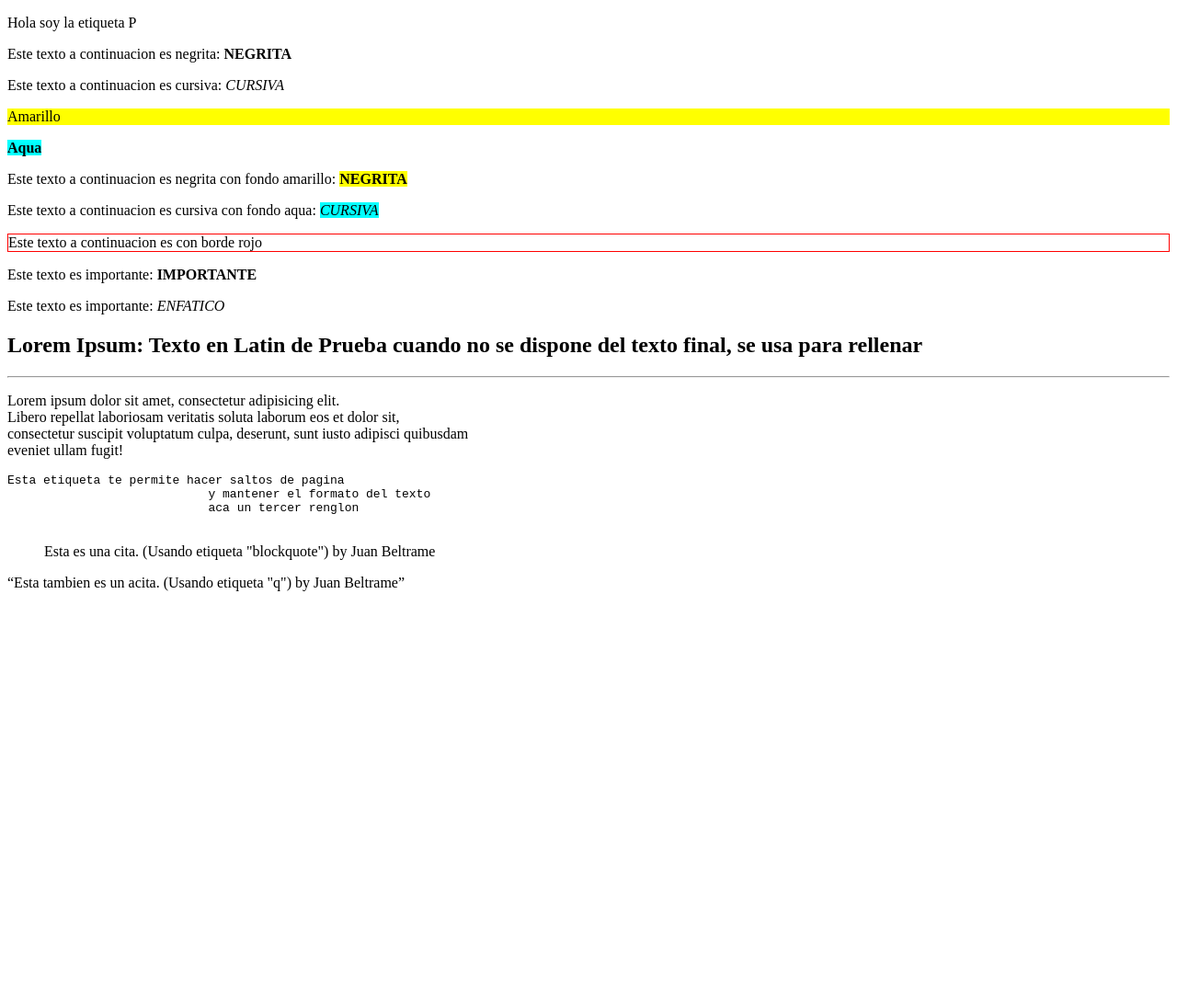
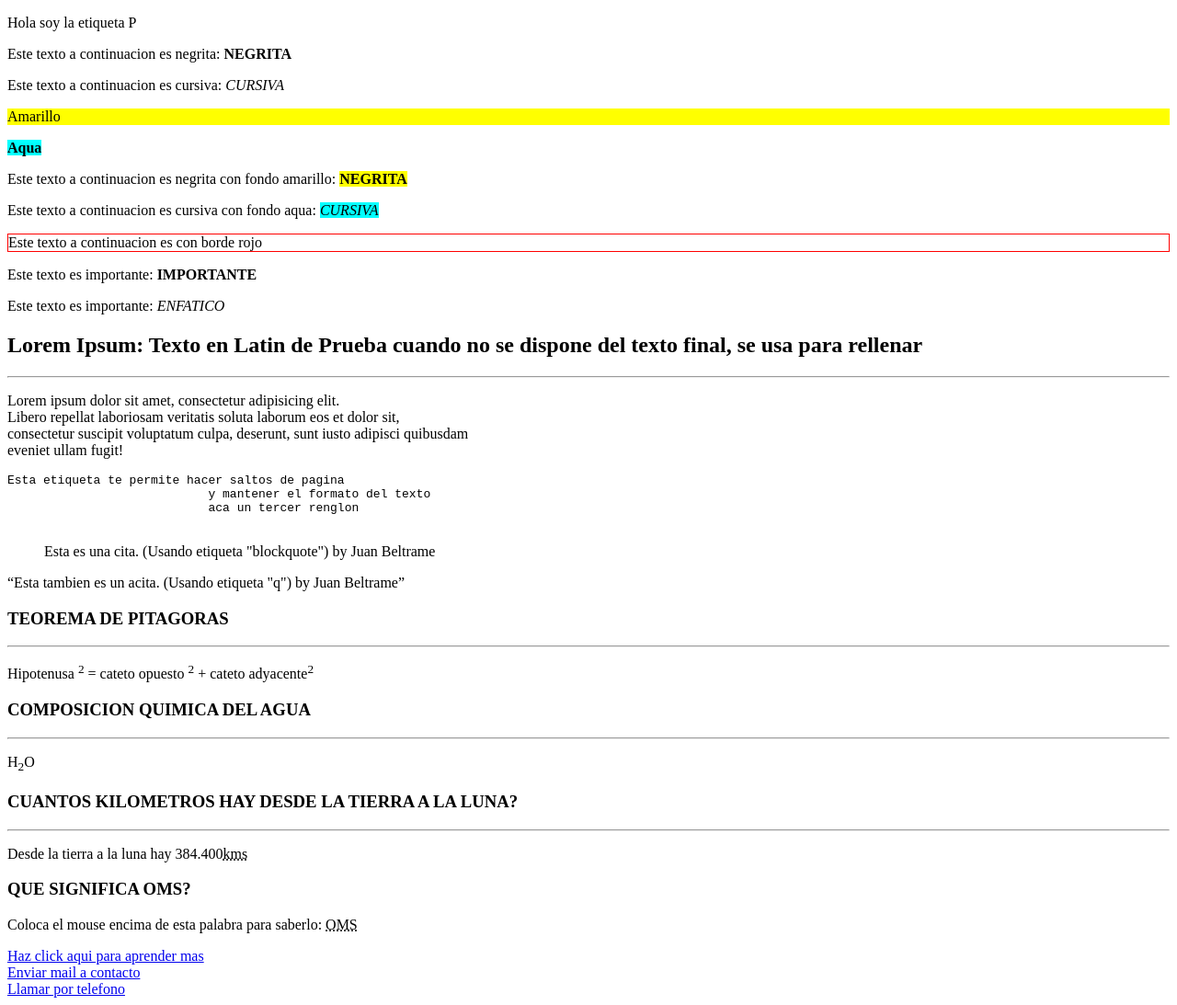
Before and after one commit to JuanBeltrame/HTML-and-CSS-Practice, a plain HTML site: page A-Html-Folder-Practice/A4-EtiquetasDeTexto.html in a window 1280 px wide. Shown: the whole page at 92% size. Before the commit the page ends 800 px from the top, so only its background shows below. Drawn offline with Linux system fonts and the light colour scheme.

Commit message:
New Updates

```diff
--- a/A-Html-Folder-Practice/A4-EtiquetasDeTexto.html
+++ b/A-Html-Folder-Practice/A4-EtiquetasDeTexto.html
@@ -3,7 +3,7 @@
 <head>
     <meta charset="UTF-8">
     <meta name="viewport" content="width=device-width, initial-scale=1.0">
-    <title>Document</title>
+    <title>Etiquetas de Texto</title>
 </head>
 <body>
     <Section>
@@ -43,6 +43,41 @@
             <!-- En esta cita aca las comillas se ponen solas -->
             <p><q cite="https:www.lanacion.com">Esta tambien es un acita. (Usando etiqueta "q") by Juan Beltrame</q></p>
         </Article>
+
+        <article>
+            <h1>TEOREMA DE PITAGORAS</h1>
+            <hr>
+            <!--Super Indices / Sup es para exponentes -->
+            <p>Hipotenusa <sup> 2</sup> = cateto opuesto <sup>2</sup> + cateto adyacente<sup>2</sup></p>
+
+            <h1>COMPOSICION QUIMICA DEL AGUA</h1>
+            <hr>
+            <!--Sub Indices / Sub es para subindices -->
+            <p>H<sub>2</sub>O</p>
+
+            <h1>CUANTOS KILOMETROS HAY DESDE LA TIERRA A LA LUNA?</h1>
+            <hr>
+            <!--Te muestra el significado de la abreviatura cuando te posicionas sobre el texto-->
+            <p> Desde la tierra a la luna hay 384.400<abbr title="KILOMETROS">kms</abbr></p>
+
+            <h1>QUE SIGNIFICA OMS?</h1>
+            <!--Te muestra el significado del acronimo cuando te posicionas sobre el texto-->
+            <p>Coloca el mouse encima de esta palabra para saberlo: <acronym title="Organizacion mundial de la Salud">OMS</acronym>
+            </p>
+        </article>
+
+        <article>
+            <!--La etiqueta <a> en HTML se utiliza para crear hipervínculos, también conocidos como enlaces, en una página web. -->
+            <!--El atributo target="_blank es para que te lleve a ese link mediante una nueva pestaña sin que se cierre nuestra pagina web"-->
+            <a href="https://www.instagram.com/juanbeltrame" target="_blank"> Haz click aqui para aprender mas</a><br>
+
+            <!--El atributo href="mailto: es para enviar un mail a la direccion que se coloque en el href"-->
+            <a href="mailto: juan_beltrame@hotmail.com">Enviar mail a contacto</a><br>
+
+            <!--El atributo href="tel: es para llamar por telefono a la direccion que se coloque en el href"-->
+            <a href="tel: +5493415639881">Llamar por telefono</a>
+        </article>
+
     </Section>
 </body>
 </html>
```
Also changed, not shown: A-Html-Folder-Practice/A1-Estructura.html (+1 -1 lines), A-Html-Folder-Practice/index.html (+0 -23 lines).
